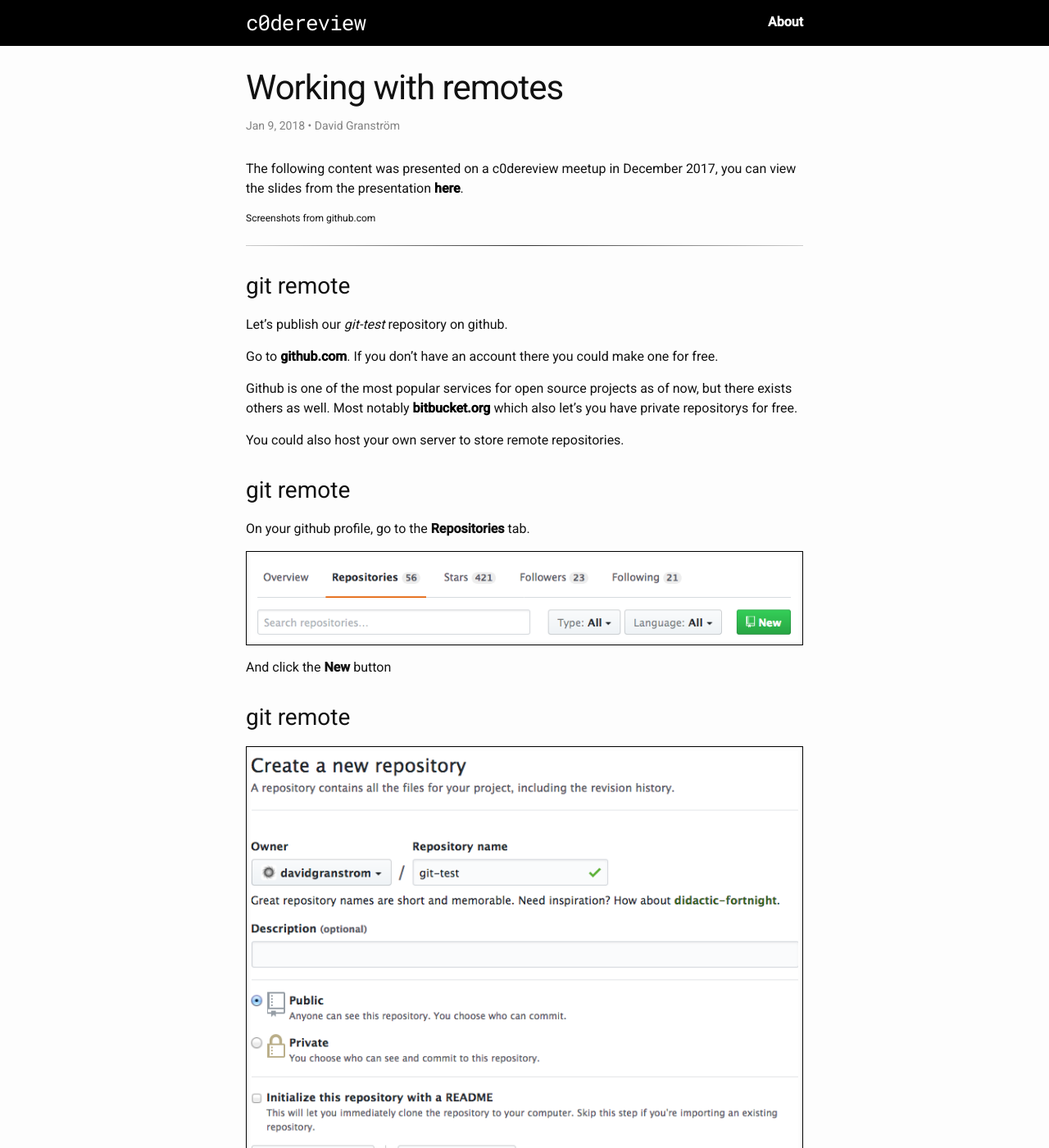
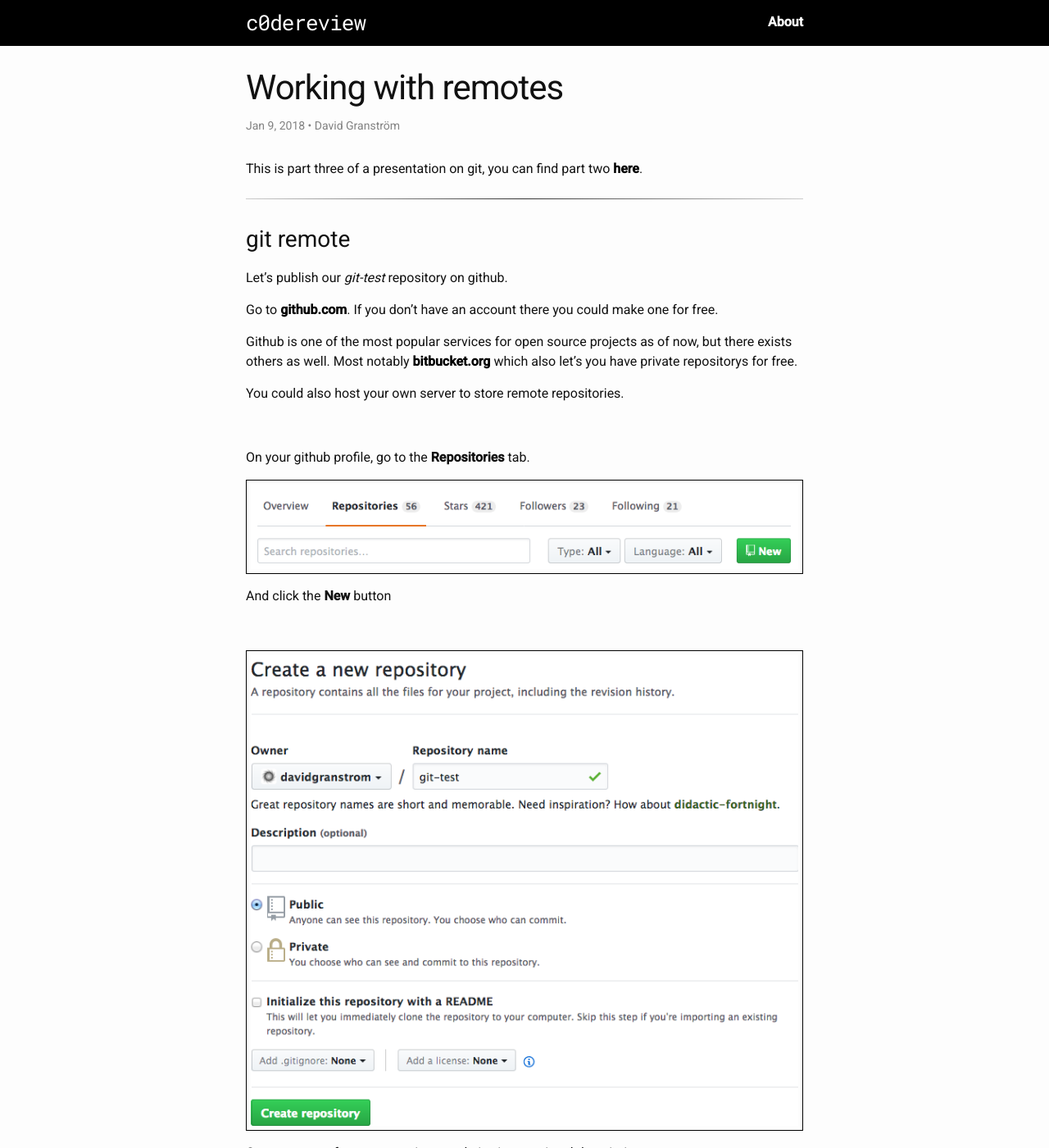
Before and after one commit to C0dereview/c0dereview.github.io, a Jekyll site: the page built from _posts/2018-01-09-git-part-3.md, in a window 1280 px wide and 1400 px high. Shown: the whole window at 82% size. Built offline with Jekyll 4.4.1, drawn with Linux system fonts in a browser that asks for light colours; some of the changed text lies outside the part shown.

Commit message:
Update git tutorial

```diff
--- a/_posts/2018-01-09-git-part-3.md
+++ b/_posts/2018-01-09-git-part-3.md
@@ -7,12 +7,10 @@ categories: tutorial
 tags: git tutorial
 ---
 
-The following content was presented on a c0dereview meetup in December 2017, you can view the slides from the presentation [here](https://davidgranstrom.github.io/git-presentation).
-
-Screenshots from github.com
-{: .text-small}
+This is part three of a presentation on git, you can find part two [here]({{ site.url }}/tutorial/2018/01/09/git-part-2.html).
 
 ---
+
 
 ## git remote
 
@@ -24,8 +22,7 @@ Github is one of the most popular services for open source projects as of now, b
 
 You could also host your own server to store remote repositories.
 
-
-## git remote
+<br/>
 
 On your github profile, go to the **Repositories** tab.
 
@@ -35,7 +32,7 @@ On your github profile, go to the **Repositories** tab.
 And click the **New** button
 
 
-## git remote
+<br/>
 
 ![Create repo]({{"/assets/images/git-presentation/create-repo.png" | absolute_url }})
 {: .image-frame}
@@ -49,7 +46,7 @@ As we already have an exsisting repository on our machine, we will **not** initi
 Finally, click **Create repository**
 
 
-## git remote
+<br/>
 
 ![Repo setyp]({{"/assets/images/git-presentation/repo-setup.png" | absolute_url }})
 {: .image-frame}
@@ -59,7 +56,7 @@ You will be taken to a screen with different suggestions.
 As we already have an existing repository we will choose the second option: *...or push and existing repository from the command line.*
 
 
-## git remote
+<br/>
 
 Verify that you are standing inside your local repository in your terminal using the `pwd` command. It should display something like `/Users/you/Desktop/git-test`
 
@@ -74,7 +71,6 @@ That's it! You have now pushed your local repository to a remote repository resi
 
 
 # Updating
-
 
 ## git push
 
@@ -104,3 +100,10 @@ $ git push
 | `git diff`                  | View changes                         |
 | `git remote`                | Configure remote repositories        |
 | `git push`                  | Push changes to remote repositories  |
+
+---
+
+The content of this post was presented on a c0dereview meetup in December 2017, you can view the slides from the presentation [here](https://davidgranstrom.github.io/git-presentation).
+
+Screenshots from github.com
+{: .text-small}
```
Also changed, not shown: _posts/2018-01-09-git-part-1.md (+7 -11 lines), _posts/2018-01-09-git-part-2.md (+6 -11 lines).
